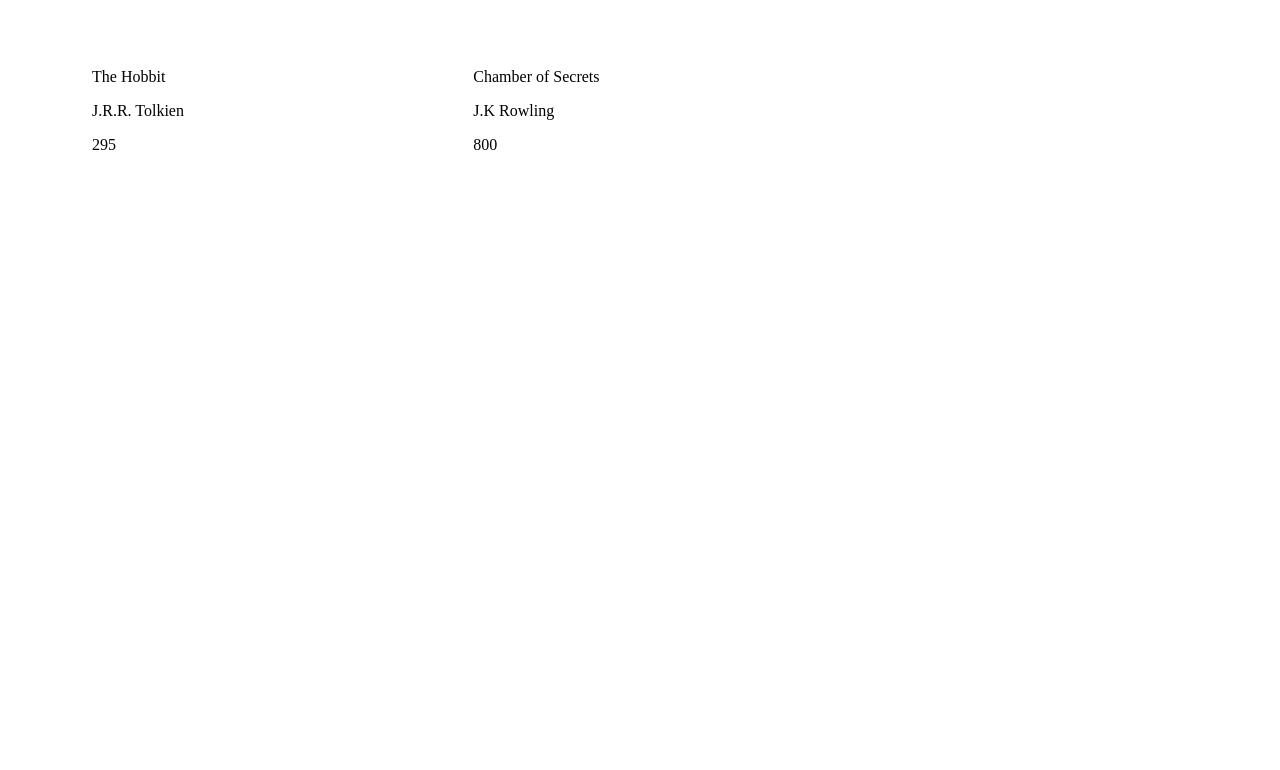
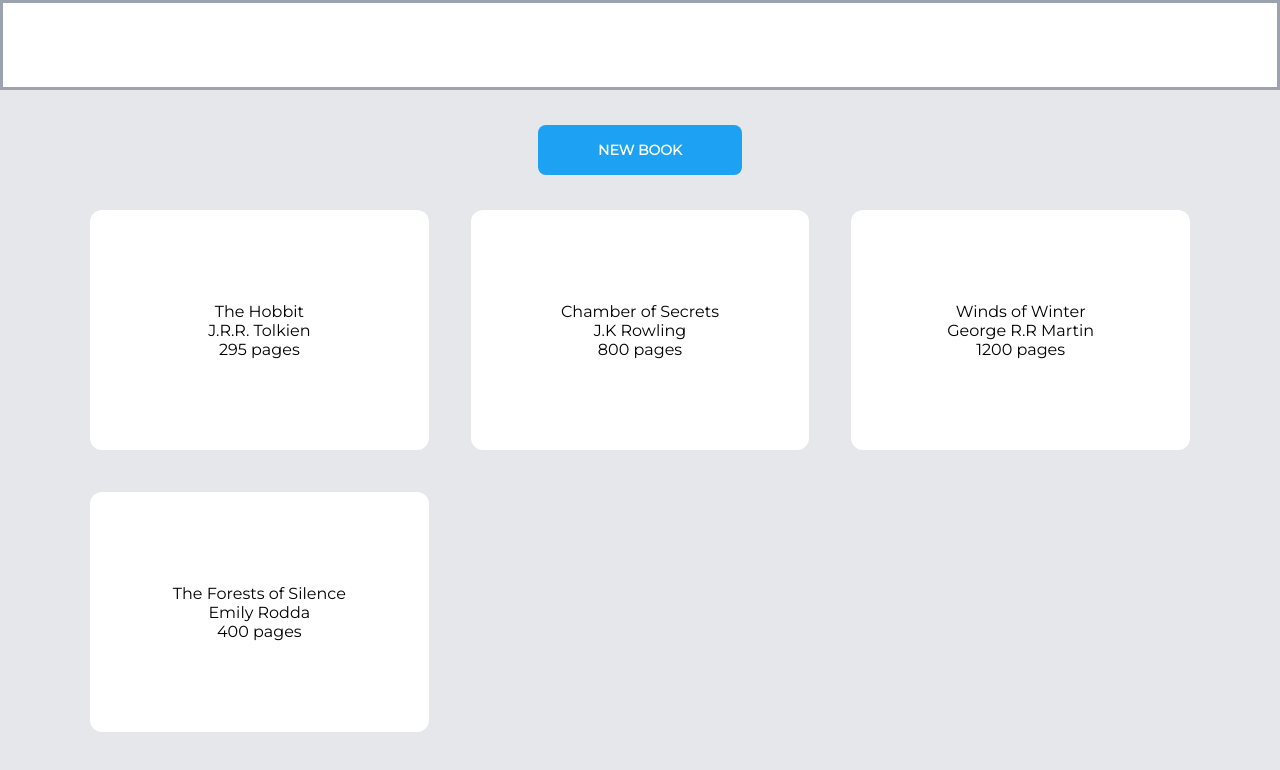
Before and after one commit to kchen1999/Library, a plain HTML site: page index.html in a window 1280 px wide. Drawn offline with Linux system fonts and the light colour scheme.

Commit message:
added new book button

```diff
--- a/index.html
+++ b/index.html
@@ -6,9 +6,18 @@
     <meta name="viewport" content="width=device-width, initial-scale=1.0">
     <title>Library</title>
     <link rel="stylesheet" href="styles.css">
+    <link rel="preconnect" href="https://fonts.googleapis.com">
+    <link rel="preconnect" href="https://fonts.gstatic.com" crossorigin>
+    <link href="https://fonts.googleapis.com/css2?family=Montserrat&display=swap" rel="stylesheet">
     <script src="script.js" defer></script>
 </head>
 <body>
-    <div class="library-container"></div>
+    <div class="header">
+    </div>
+    <div class="button-container">
+        <button class="new-book-btn">NEW BOOK</button>
+    </div>
+    <div class="library-container">
+    </div>
 </body>
 </html>
--- a/script.js
+++ b/script.js
@@ -17,10 +17,6 @@
 
 function addBookToLibrary(book) {
     myLibrary.push(book);
-}
-
-function displayLibrary() {
-    myLibrary.forEach(book => {
     const libraryContainer = document.querySelector('.library-container');
     const card = document.createElement('div');
     const title = document.createElement('p');
@@ -29,16 +25,19 @@
     card.classList.add('card');
     title.textContent = book.title;
     author.textContent = book.author;
-        pages.textContent = book.pages;
+    pages.textContent = book.pages + ' pages';
     card.append(title);
     card.append(author);
     card.append(pages);
     libraryContainer.append(card);
-    });
 }
+
 
 const theHobbit = new Book('The Hobbit', 'J.R.R. Tolkien', 295, false);
 const harryPotter = new Book('Chamber of Secrets', 'J.K Rowling', 800, true);
+const windsOfWinter = new Book('Winds of Winter', 'George R.R Martin', 1200, false);
+const deltoraQuest = new Book('The Forests of Silence', 'Emily Rodda', 400, true);
 addBookToLibrary(theHobbit);
 addBookToLibrary(harryPotter);
-displayLibrary();
+addBookToLibrary(windsOfWinter);
+addBookToLibrary(deltoraQuest);
--- a/styles.css
+++ b/styles.css
@@ -1,12 +1,57 @@
+* {
+    margin: 0;
+    padding: 0;
+    box-sizing: border-box;
+}
+
+body {
+    background-color: #e5e7eb;
+}
+
+.header {
+    text-align: center;
+    background-color: white;
+    height: 90px;
+    border: solid;
+    border-color: #9ca3af;
+}
+
 .library-container {
     display: grid;
-    padding: 20px 60px;
     grid-template-columns: repeat(3, 1fr);
     grid-auto-flow: row;
+    padding: 0px 90px;
+    gap: 42px;
+
+}
+
+.button-container {
+    display: flex;
+    justify-content: center;
+    align-items: center;
+    height: 120px;
+}
+
+.new-book-btn {
+    background-color: #1DA1F2;
+    color: white;
+    font-family: 'Montserrat', sans-serif;
+    font-weight: bold;
+    font-size: 14px;
+    border-style: none;
+    border-radius: 8px;
+    padding: 16px 60px;
 }
 
 .card {
-    height: 200px;
-    width: 200px;
+    height: 240px;
+    width: auto;
     padding: 24px;
+    border-radius: 12px;
+    background-color: white;
+    display: flex;
+    flex-direction: column;
+    align-items: center;
+    justify-content: center;
+    font-family: 'Montserrat', sans-serif;
 }
```
Lines whose indentation alone changed are shown as unchanged.
